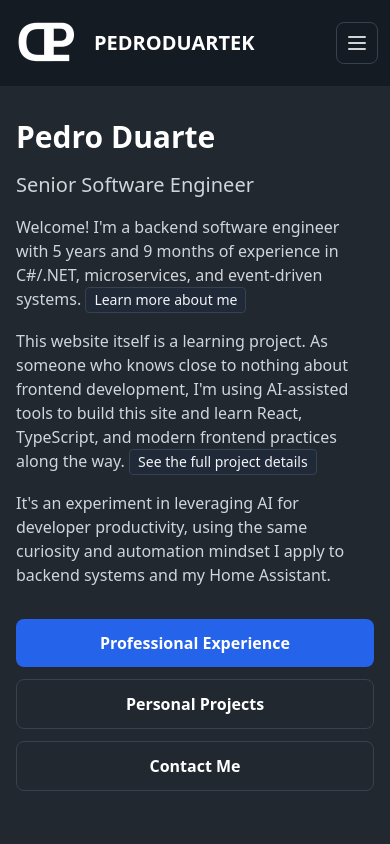
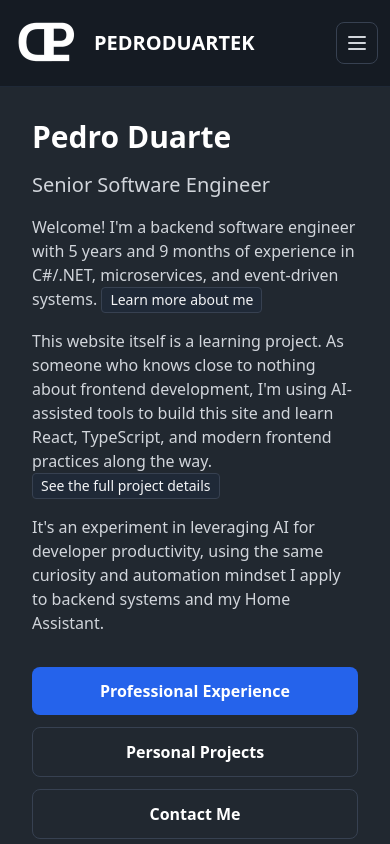
Before and after one commit to pedroduartek/personal-website.ai, a React (Vite) app in the folder apps/web/: page / in a window 390 px wide. Shown: the top 844 px of the page. Built offline with nearby package versions, Linux system fonts and the light colour scheme; no server answers.

Commit message:
feat: add SiteContainer component for consistent layout and responsive design

```diff
--- a/apps/web/src/app/layout/AppLayout.tsx
+++ b/apps/web/src/app/layout/AppLayout.tsx
@@ -3,6 +3,7 @@ import { Link, Outlet } from 'react-router-dom'
 import ChatWidget from '../../components/ChatWidget'
 import { CommandPalette } from '../../components/CommandPalette'
 import CommandPaletteTip from '../../components/CommandPalette/CommandPaletteTip'
+import SiteContainer from '../../components/SiteContainer'
 import { useCommandPalette } from '../../hooks/useCommandPalette'
 const logo = '/pld_logo_header.webp'
 
@@ -16,6 +17,7 @@ export default function AppLayout() {
     <div className="flex min-h-screen flex-col bg-background">
       <Header onOpenCommandPalette={open} />
       <main className="flex-1">
+        <SiteContainer>
           <Suspense
             fallback={
               <div className="flex items-center justify-center py-16">
@@ -25,6 +27,7 @@ export default function AppLayout() {
           >
             <Outlet />
           </Suspense>
+        </SiteContainer>
       </main>
       <footer className="border-t border-gray-800 bg-header py-4 text-center text-xs text-gray-400">
         {lastUpdated ? `Last updated: ${lastUpdated}` : null}
--- /dev/null
+++ b/apps/web/src/components/SiteContainer.tsx
@@ -0,0 +1,16 @@
+import type { ReactNode } from 'react'
+
+type Props = {
+  children: ReactNode
+  className?: string
+}
+
+export default function SiteContainer({ children, className = '' }: Props) {
+  // Provide a consistent responsive horizontal gutter across the site.
+  // Use `mx-auto` so it remains centered when inner elements set max-widths.
+  return (
+    <div className={`mx-auto px-4 sm:px-6 md:px-8 ${className}`}>
+      {children}
+    </div>
+  )
+}
```
Lines whose indentation alone changed are shown as unchanged.
